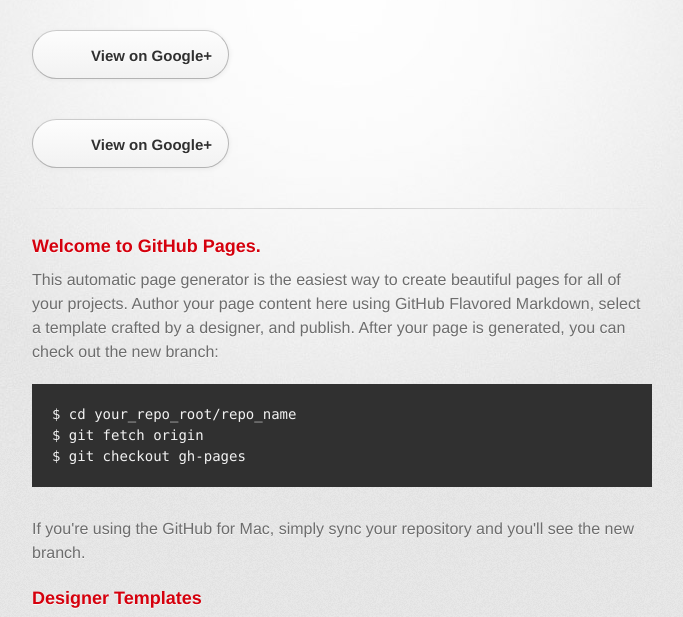
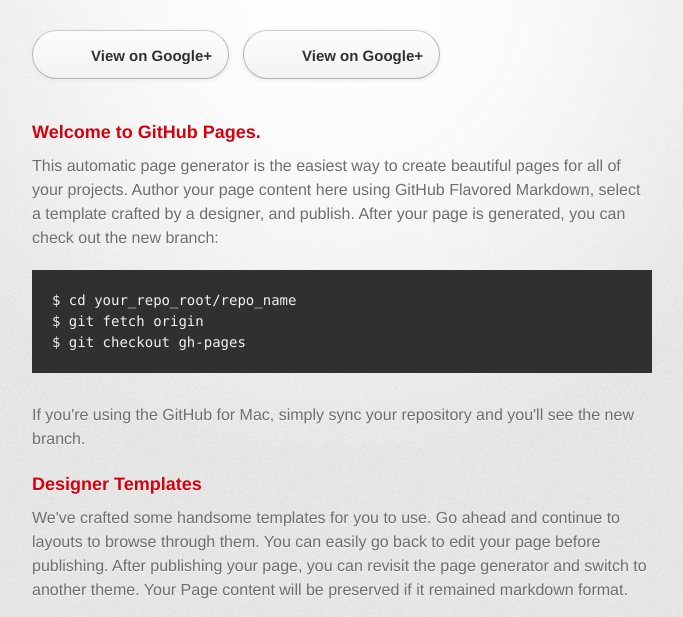
Before and after one commit to techierj/techierj.github.io, a plain HTML site: page index.html in a window 1280 px wide. Shown: the part 127-744 px from the top of the page, without its empty margins (298-981 px from the left). Drawn offline with Linux system fonts and the light colour scheme; a web font is replaced by a local one.

Commit message:
Update index.html

```diff
--- a/index.html
+++ b/index.html
@@ -24,11 +24,9 @@
 
         <section id="downloads" class="clearfix">
           <a href="https://plus.google.com/u/0/+jaiminshah" id="view-on-googleplus" class="button"><span>View on Google+</span></a>
-        </section>
-        <section id="downloads" class="clearfix">
           <a href="https://plus.google.com/u/0/+jaiminshah" id="view-on-googleplus" class="button"><span>View on Google+</span></a>
         </section>
-        <hr>
+
 
         <section id="main_content">
           <h3>
```
